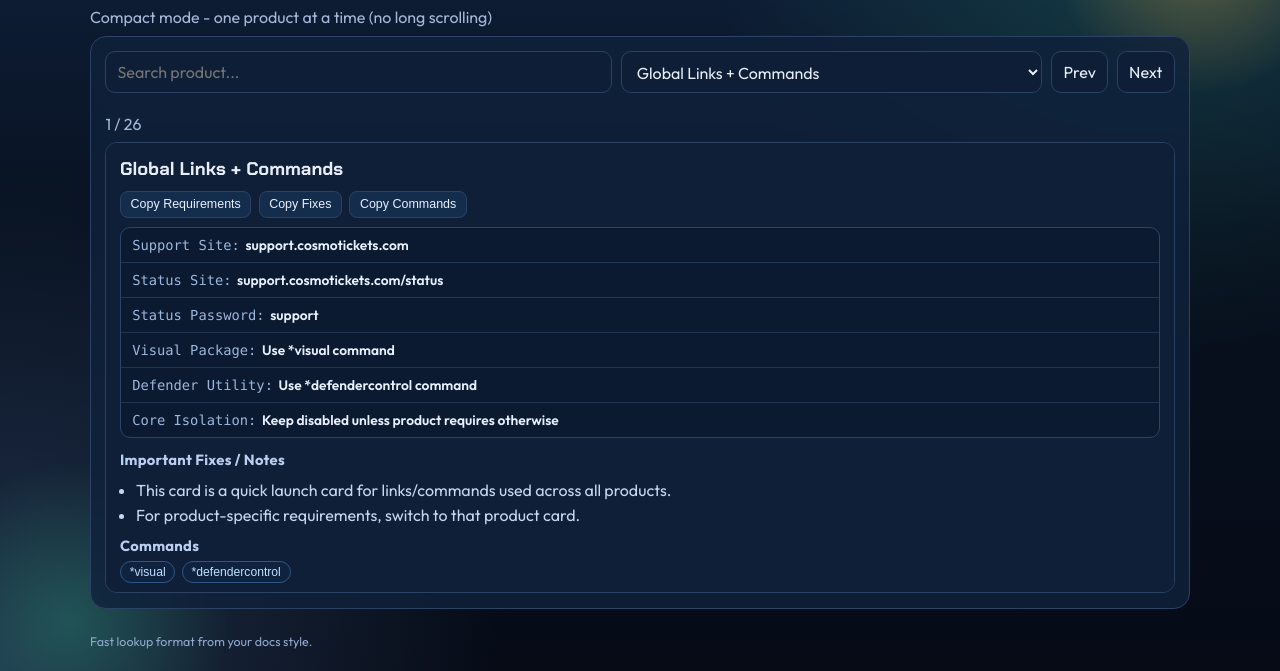
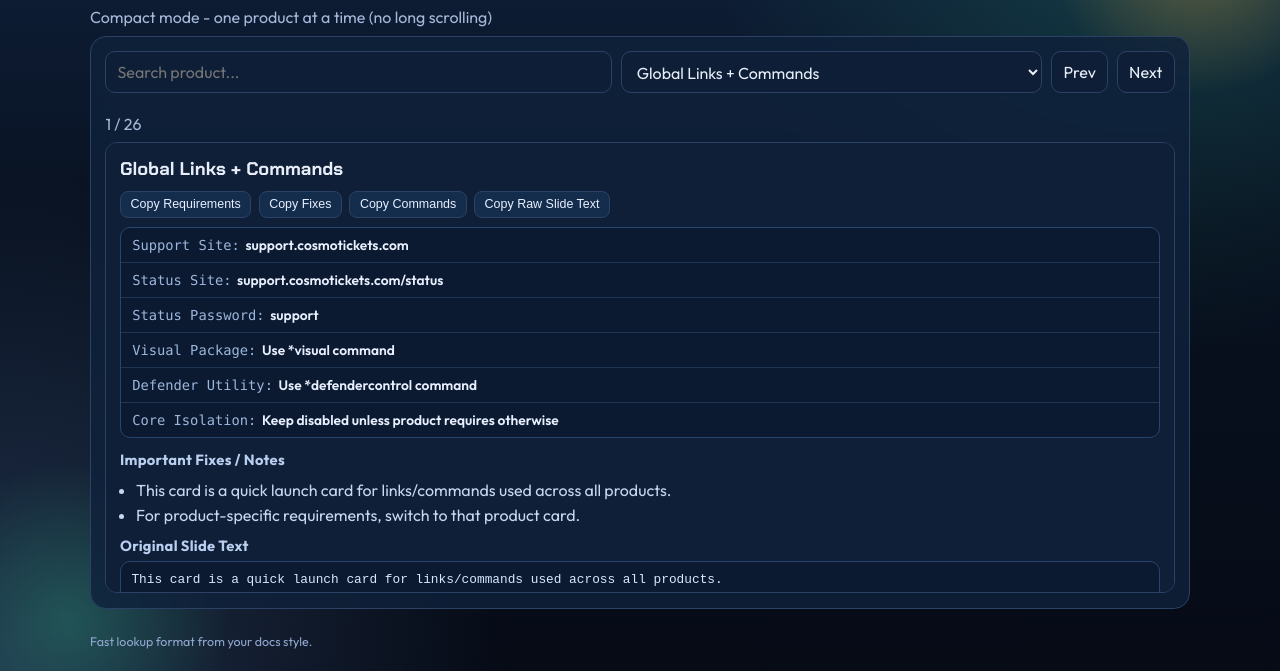
Before and after one commit to gorgeborger2-byte/status-page, a plain HTML site: page presentation.html in a window 1280 px wide. Shown: the part 129-800 px from the top of the page. Drawn offline with Linux system fonts and the light colour scheme.

Commit message:
Add copy actions and raw-text section for support cards

```diff
--- a/presentation.html
+++ b/presentation.html
@@ -600,8 +600,9 @@
         return row[0] + ": " + row[1];
       }).join("\n");
       var fixesText = item.notes.join("\n");
+      var rawText = item.raw || fixesText;
 
-      var commandSource = requirementsText + "\n" + fixesText;
+      var commandSource = requirementsText + "\n" + rawText;
       var commands = unique((commandSource.match(/\*[a-z0-9_]+/gi) || []));
       var commandButtons = commands.length
         ? commands.map(function (cmd) {
@@ -621,15 +622,18 @@
         + "<button type=\"button\" class=\"copy-btn\" id=\"copyReq\">Copy Requirements</button>"
         + "<button type=\"button\" class=\"copy-btn\" id=\"copyFix\">Copy Fixes</button>"
         + "<button type=\"button\" class=\"copy-btn\" id=\"copyCmd\">Copy Commands</button>"
+        + "<button type=\"button\" class=\"copy-btn\" id=\"copyRaw\">Copy Raw Slide Text</button>"
         + "</div>"
         + "<div class=\"spec-table\">" + specRows + "</div>"
         + "<h4>Important Fixes / Notes</h4><ul>" + noteRows + "</ul>"
+        + "<h4>Original Slide Text</h4><pre class=\"raw-block\">" + rawText.replace(/</g, "&lt;").replace(/>/g, "&gt;") + "</pre>"
         + "<h4>Commands</h4><div class=\"cmd-row\">" + commandButtons + "</div>"
         + linkRows;
 
       var copyReqBtn = document.getElementById("copyReq");
       var copyFixBtn = document.getElementById("copyFix");
       var copyCmdBtn = document.getElementById("copyCmd");
+      var copyRawBtn = document.getElementById("copyRaw");
 
       copyReqBtn.addEventListener("click", function () {
         copyText(requirementsText, "Requirements");
@@ -639,6 +643,9 @@
       });
       copyCmdBtn.addEventListener("click", function () {
         copyText(commands.join("\n"), "Commands");
+      });
+      copyRawBtn.addEventListener("click", function () {
+        copyText(rawText, "Raw slide text");
       });
 
       Array.prototype.slice.call(cardEl.querySelectorAll(".cmd-chip")).forEach(function (btn) {
--- a/styles.css
+++ b/styles.css
@@ -395,6 +395,20 @@ body.compact-page .footer {
   font-size: 0.82rem;
 }
 
+.raw-block {
+  margin: 0;
+  background: #0b1a31;
+  border: 1px solid #28466d;
+  border-radius: 10px;
+  padding: 0.55rem 0.65rem;
+  color: #d7e8ff;
+  font-size: 0.8rem;
+  line-height: 1.45;
+  white-space: pre-wrap;
+  max-height: 180px;
+  overflow: auto;
+}
+
 .guide-card ul {
   margin: 0.7rem 0 0;
   color: #c7d7f1;
```
